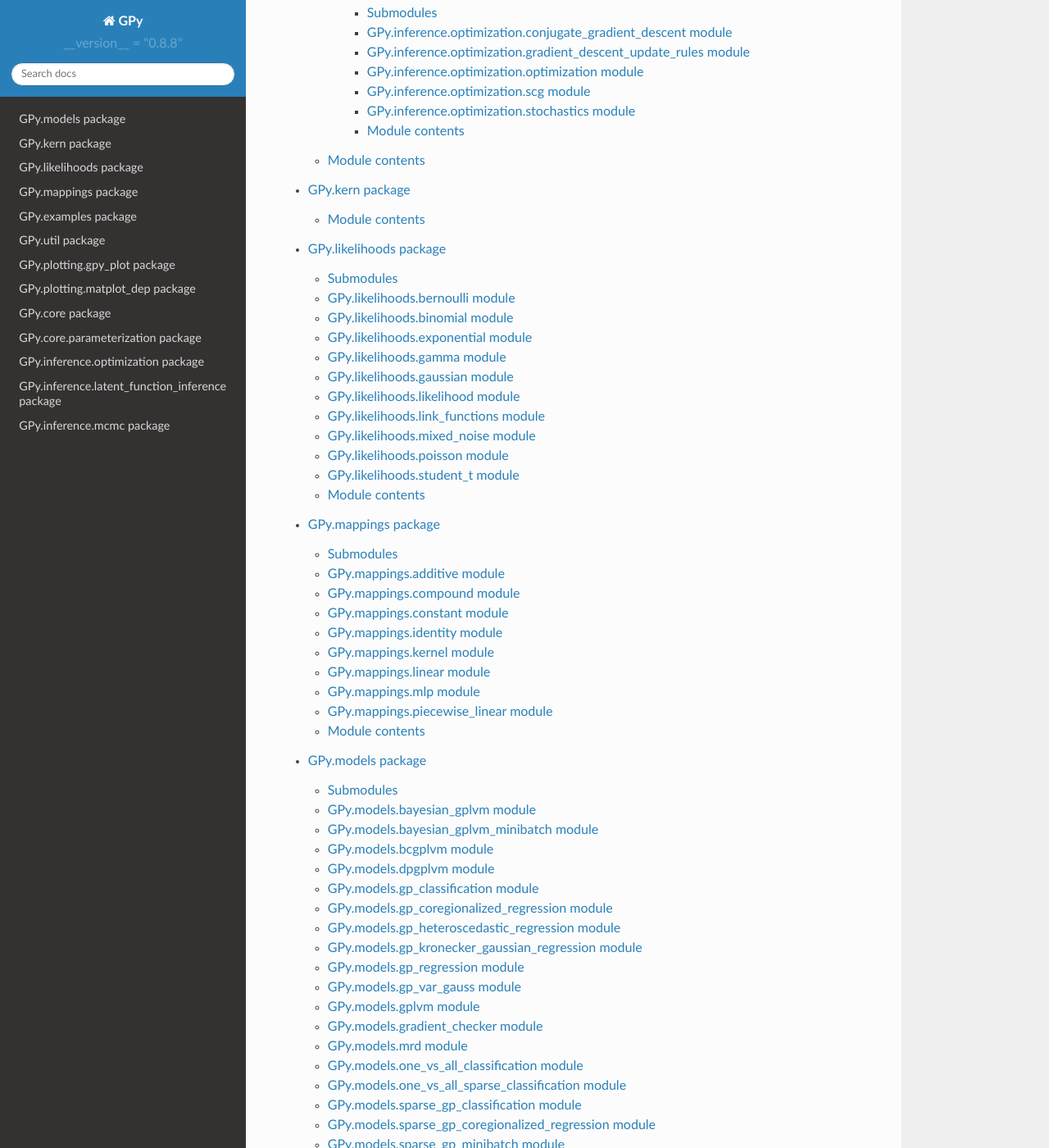
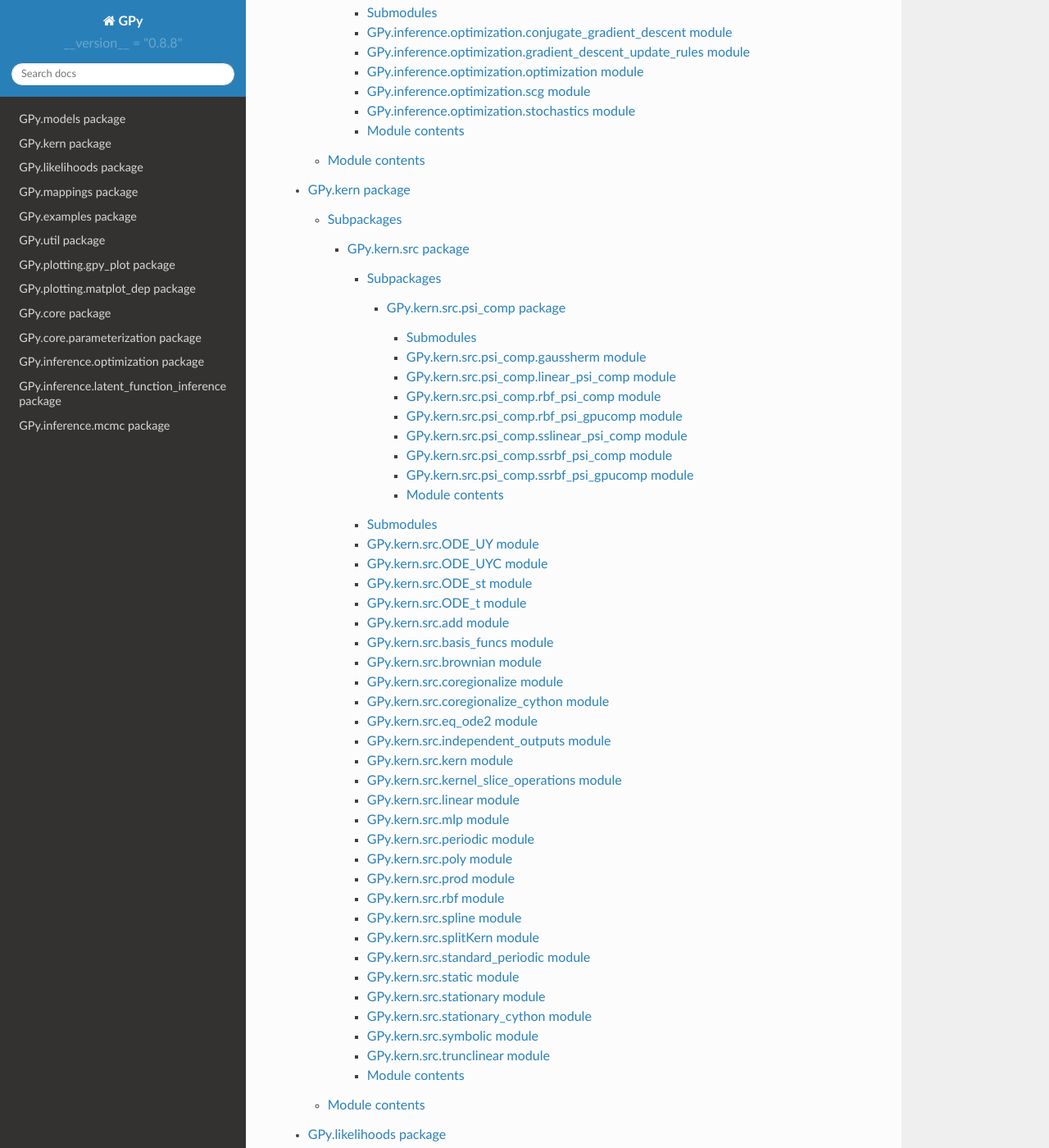
Before and after one commit to SheffieldML/GPy, a Sphinx documentation site: the page built from doc/source/GPy.rst, in a window 1280 px wide and 1400 px high, scrolled down 1772 px. Shown: the whole window at 82% size. Built offline with Sphinx 7.4.7 and the Read the Docs theme 2.0.0, drawn with Linux system fonts in a browser that asks for light colours.

Commit message:
[doc] added

```diff
--- a/doc/source/GPy.kern.rst
+++ b/doc/source/GPy.kern.rst
@@ -1,5 +1,12 @@
 GPy.kern package
 ================
+
+Subpackages
+-----------
+
+.. toctree::
+
+    GPy.kern.src
 
 Module contents
 ---------------
--- /dev/null
+++ b/doc/source/GPy.kern.src.psi_comp.rst
@@ -0,0 +1,70 @@
+GPy.kern.src.psi_comp package
+=============================
+
+Submodules
+----------
+
+GPy.kern.src.psi_comp.gaussherm module
+--------------------------------------
+
+.. automodule:: GPy.kern.src.psi_comp.gaussherm
+    :members:
+    :undoc-members:
+    :show-inheritance:
+
+GPy.kern.src.psi_comp.linear_psi_comp module
+--------------------------------------------
+
+.. automodule:: GPy.kern.src.psi_comp.linear_psi_comp
+    :members:
+    :undoc-members:
+    :show-inheritance:
+
+GPy.kern.src.psi_comp.rbf_psi_comp module
+-----------------------------------------
+
+.. automodule:: GPy.kern.src.psi_comp.rbf_psi_comp
+    :members:
+    :undoc-members:
+    :show-inheritance:
+
+GPy.kern.src.psi_comp.rbf_psi_gpucomp module
+--------------------------------------------
+
+.. automodule:: GPy.kern.src.psi_comp.rbf_psi_gpucomp
+    :members:
+    :undoc-members:
+    :show-inheritance:
+
+GPy.kern.src.psi_comp.sslinear_psi_comp module
+----------------------------------------------
+
+.. automodule:: GPy.kern.src.psi_comp.sslinear_psi_comp
+    :members:
+    :undoc-members:
+    :show-inheritance:
+
+GPy.kern.src.psi_comp.ssrbf_psi_comp module
+-------------------------------------------
+
+.. automodule:: GPy.kern.src.psi_comp.ssrbf_psi_comp
+    :members:
+    :undoc-members:
+    :show-inheritance:
+
+GPy.kern.src.psi_comp.ssrbf_psi_gpucomp module
+----------------------------------------------
+
+.. automodule:: GPy.kern.src.psi_comp.ssrbf_psi_gpucomp
+    :members:
+    :undoc-members:
+    :show-inheritance:
+
+
+Module contents
+---------------
+
+.. automodule:: GPy.kern.src.psi_comp
+    :members:
+    :undoc-members:
+    :show-inheritance:
--- /dev/null
+++ b/doc/source/GPy.kern.src.rst
@@ -0,0 +1,237 @@
+GPy.kern.src package
+====================
+
+Subpackages
+-----------
+
+.. toctree::
+
+    GPy.kern.src.psi_comp
+
+Submodules
+----------
+
+GPy.kern.src.ODE_UY module
+--------------------------
+
+.. automodule:: GPy.kern.src.ODE_UY
+    :members:
+    :undoc-members:
+    :show-inheritance:
+
+GPy.kern.src.ODE_UYC module
+---------------------------
+
+.. automodule:: GPy.kern.src.ODE_UYC
+    :members:
+    :undoc-members:
+    :show-inheritance:
+
+GPy.kern.src.ODE_st module
+--------------------------
+
+.. automodule:: GPy.kern.src.ODE_st
+    :members:
+    :undoc-members:
+    :show-inheritance:
+
+GPy.kern.src.ODE_t module
+-------------------------
+
+.. automodule:: GPy.kern.src.ODE_t
+    :members:
+    :undoc-members:
+    :show-inheritance:
+
+GPy.kern.src.add module
+-----------------------
+
+.. automodule:: GPy.kern.src.add
+    :members:
+    :undoc-members:
+    :show-inheritance:
+
+GPy.kern.src.basis_funcs module
+-------------------------------
+
+.. automodule:: GPy.kern.src.basis_funcs
+    :members:
+    :undoc-members:
+    :show-inheritance:
+
+GPy.kern.src.brownian module
+----------------------------
+
+.. automodule:: GPy.kern.src.brownian
+    :members:
+    :undoc-members:
+    :show-inheritance:
+
+GPy.kern.src.coregionalize module
+---------------------------------
+
+.. automodule:: GPy.kern.src.coregionalize
+    :members:
+    :undoc-members:
+    :show-inheritance:
+
+GPy.kern.src.coregionalize_cython module
+----------------------------------------
+
+.. automodule:: GPy.kern.src.coregionalize_cython
+    :members:
+    :undoc-members:
+    :show-inheritance:
+
+GPy.kern.src.eq_ode2 module
+---------------------------
+
+.. automodule:: GPy.kern.src.eq_ode2
+    :members:
+    :undoc-members:
+    :show-inheritance:
+
+GPy.kern.src.independent_outputs module
+---------------------------------------
+
+.. automodule:: GPy.kern.src.independent_outputs
+    :members:
+    :undoc-members:
+    :show-inheritance:
+
+GPy.kern.src.kern module
+------------------------
+
+.. automodule:: GPy.kern.src.kern
+    :members:
+    :undoc-members:
+    :show-inheritance:
+
+GPy.kern.src.kernel_slice_operations module
+-------------------------------------------
+
+.. automodule:: GPy.kern.src.kernel_slice_operations
+    :members:
+    :undoc-members:
+    :show-inheritance:
+
+GPy.kern.src.linear module
+--------------------------
+
+.. automodule:: GPy.kern.src.linear
+    :members:
+    :undoc-members:
+    :show-inheritance:
+
+GPy.kern.src.mlp module
+-----------------------
+
+.. automodule:: GPy.kern.src.mlp
+    :members:
+    :undoc-members:
+    :show-inheritance:
+
+GPy.kern.src.periodic module
+----------------------------
+
+.. automodule:: GPy.kern.src.periodic
+    :members:
+    :undoc-members:
+    :show-inheritance:
+
+GPy.kern.src.poly module
+------------------------
+
+.. automodule:: GPy.kern.src.poly
+    :members:
+    :undoc-members:
+    :show-inheritance:
+
+GPy.kern.src.prod module
+------------------------
+
+.. automodule:: GPy.kern.src.prod
+    :members:
+    :undoc-members:
+    :show-inheritance:
+
+GPy.kern.src.rbf module
+-----------------------
+
+.. automodule:: GPy.kern.src.rbf
+    :members:
+    :undoc-members:
+    :show-inheritance:
+
+GPy.kern.src.spline module
+--------------------------
+
+.. automodule:: GPy.kern.src.spline
+    :members:
+    :undoc-members:
+    :show-inheritance:
+
+GPy.kern.src.splitKern module
+-----------------------------
+
+.. automodule:: GPy.kern.src.splitKern
+    :members:
+    :undoc-members:
+    :show-inheritance:
+
+GPy.kern.src.standard_periodic module
+-------------------------------------
+
+.. automodule:: GPy.kern.src.standard_periodic
+    :members:
+    :undoc-members:
+    :show-inheritance:
+
+GPy.kern.src.static module
+--------------------------
+
+.. automodule:: GPy.kern.src.static
+    :members:
+    :undoc-members:
+    :show-inheritance:
+
+GPy.kern.src.stationary module
+------------------------------
+
+.. automodule:: GPy.kern.src.stationary
+    :members:
+    :undoc-members:
+    :show-inheritance:
+
+GPy.kern.src.stationary_cython module
+-------------------------------------
+
+.. automodule:: GPy.kern.src.stationary_cython
+    :members:
+    :undoc-members:
+    :show-inheritance:
+
+GPy.kern.src.symbolic module
+----------------------------
+
+.. automodule:: GPy.kern.src.symbolic
+    :members:
+    :undoc-members:
+    :show-inheritance:
+
+GPy.kern.src.trunclinear module
+-------------------------------
+
+.. automodule:: GPy.kern.src.trunclinear
+    :members:
+    :undoc-members:
+    :show-inheritance:
+
+
+Module contents
+---------------
+
+.. automodule:: GPy.kern.src
+    :members:
+    :undoc-members:
+    :show-inheritance:
```
